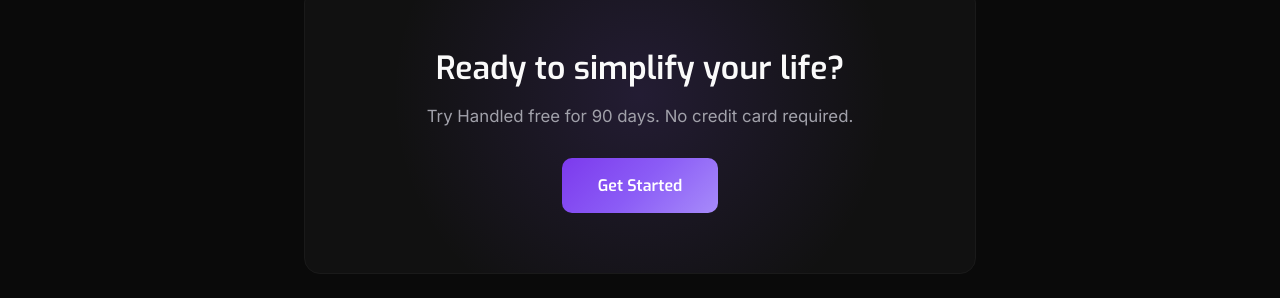
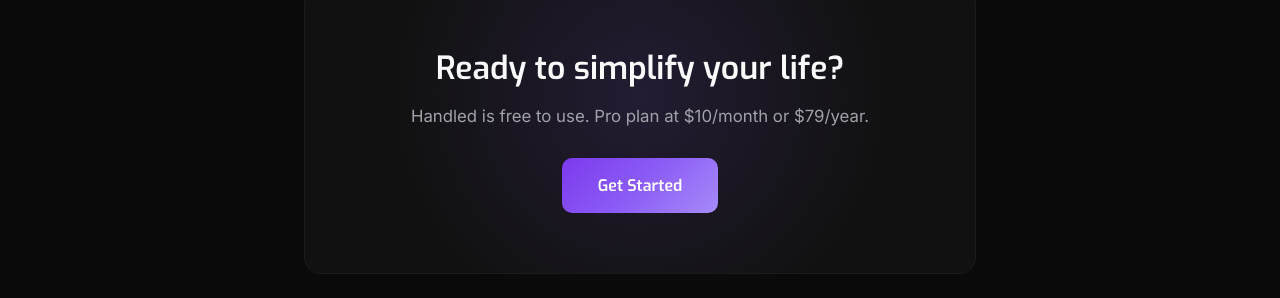
Before and after one commit to handled-sh/handled-sh.github.io, a Jekyll site: the page built from _posts/2026-02-08-welcome-to-the-handled-blog.md, in a window 1280 px wide and 900 px high, scrolled down 582 px. Shown: the part 419-717 px from the top of the window. Built offline with Jekyll 4.4.1, drawn with Linux system fonts in a browser that asks for light colours.

Commit message:
Update pricing: free + Pro $10/mo or $79/yr

```diff
--- a/_layouts/post.html
+++ b/_layouts/post.html
@@ -33,7 +33,7 @@ layout: default
 <div class="post-footer">
     <div class="cta-banner">
         <h2>Ready to simplify your life?</h2>
-        <p>Try Handled free for 90 days. No credit card required.</p>
+        <p>Handled is free to use. Pro plan at $10/month or $79/year.</p>
         <a href="https://handled.sh" target="_blank" class="btn-primary">Get Started</a>
     </div>
 </div>
```
